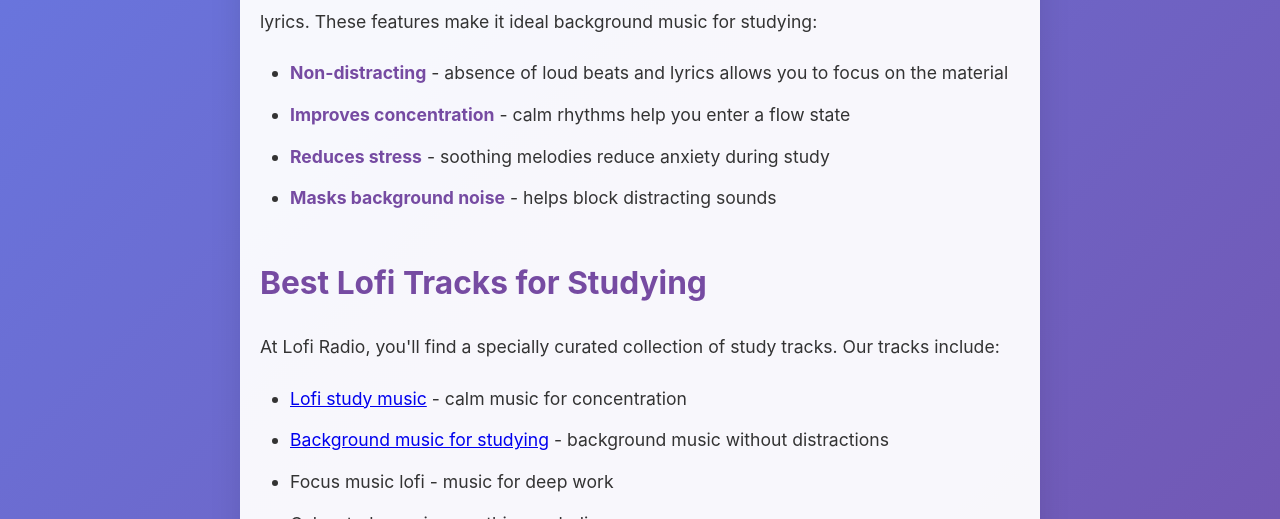
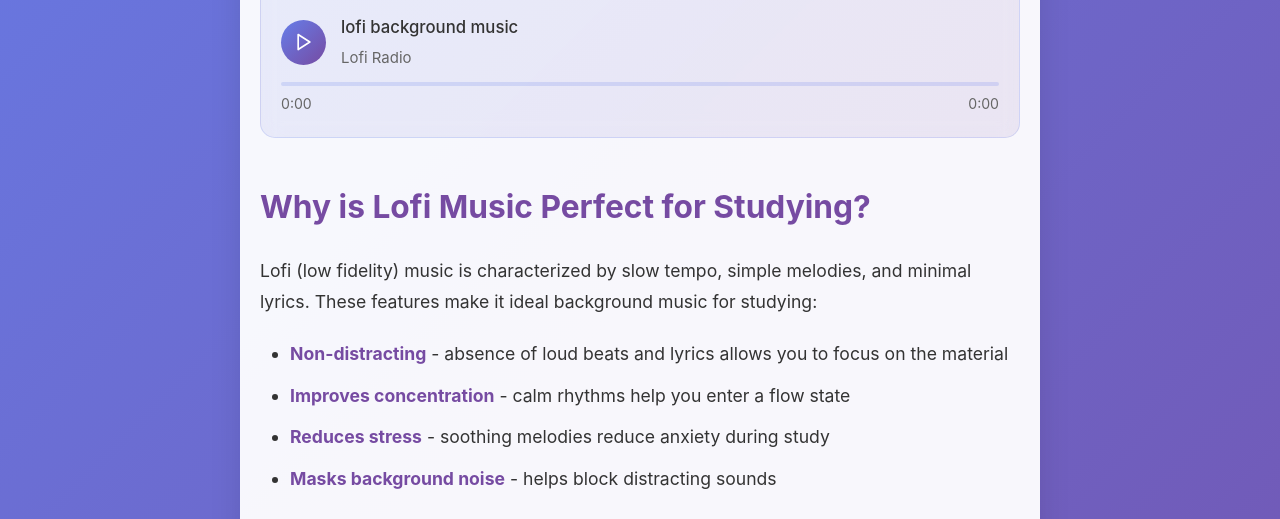
Before and after one commit to gorelikspb/lofiradio, a website: page public/en/blog/lofi-music-for-studying.html in a window 1280 px wide. Shown: the part 581-1100 px from the top of the page. Drawn offline with Linux system fonts and the light colour scheme.

Commit message:
Add missing mini player to English studying article

```diff
--- a/public/en/blog/lofi-music-for-studying.html
+++ b/public/en/blog/lofi-music-for-studying.html
@@ -61,6 +61,11 @@
             <div class="article-content">
                 <p>Looking for the perfect study music? Lofi music for studying has become a popular choice among students worldwide. This relaxing music helps you focus, improves concentration, and creates the perfect atmosphere for productive studying.</p>
 
+                <!-- Mini Player -->
+                <div id="miniPlayer" class="mini-player-wrapper"
+                     data-tracks='[{"title":"lofi background music 314199","artist":"Lofi Radio","file":"assets/music/lofi-background-music-314199.mp3"},{"title":"lofi background music 326931","artist":"Lofi Radio","file":"assets/music/lofi-background-music-326931.mp3"},{"title":"lofi study calm peaceful chill hop 112191","artist":"Lofi Radio","file":"assets/music/lofi-study-calm-peaceful-chill-hop-112191.mp3"}]'
+                     data-main-link="../../en/"></div>
+
                 <h2>Why is Lofi Music Perfect for Studying?</h2>
                 <p>Lofi (low fidelity) music is characterized by slow tempo, simple melodies, and minimal lyrics. These features make it ideal background music for studying:</p>
                 <ul>
```
